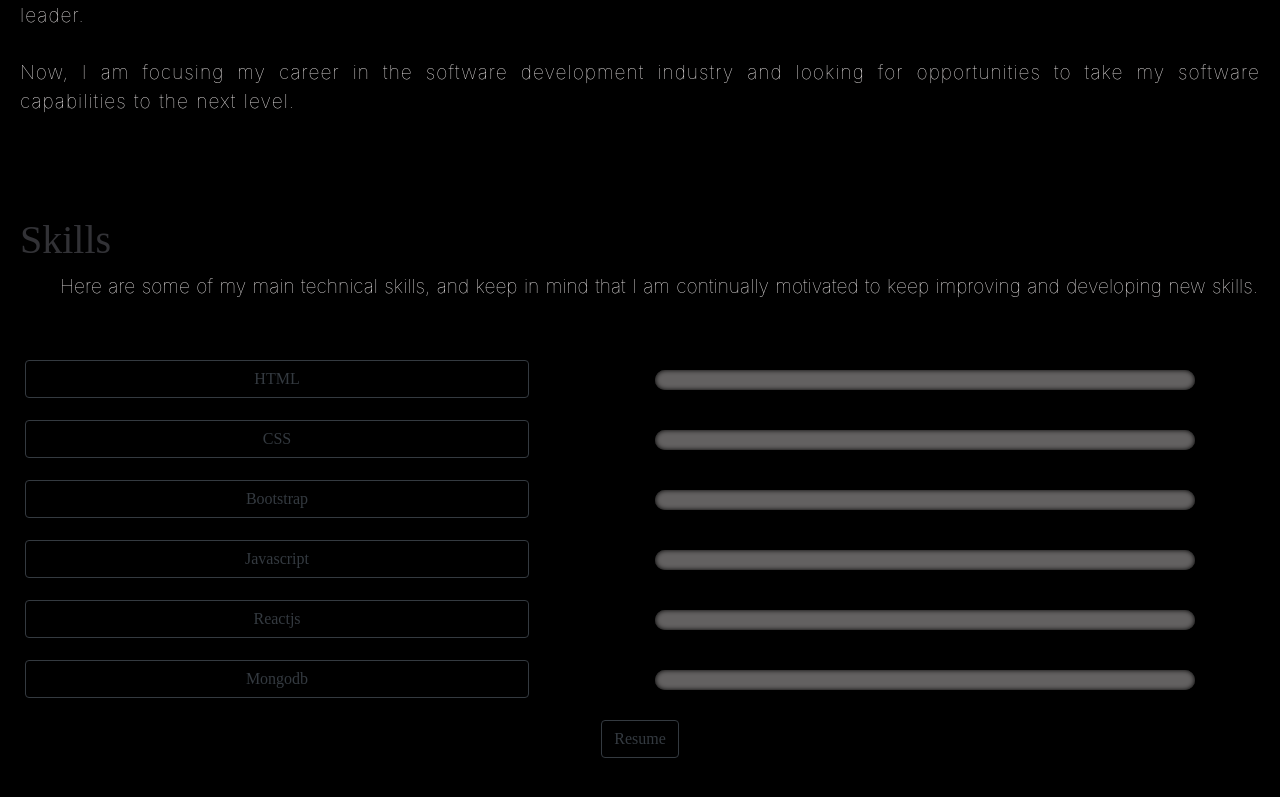
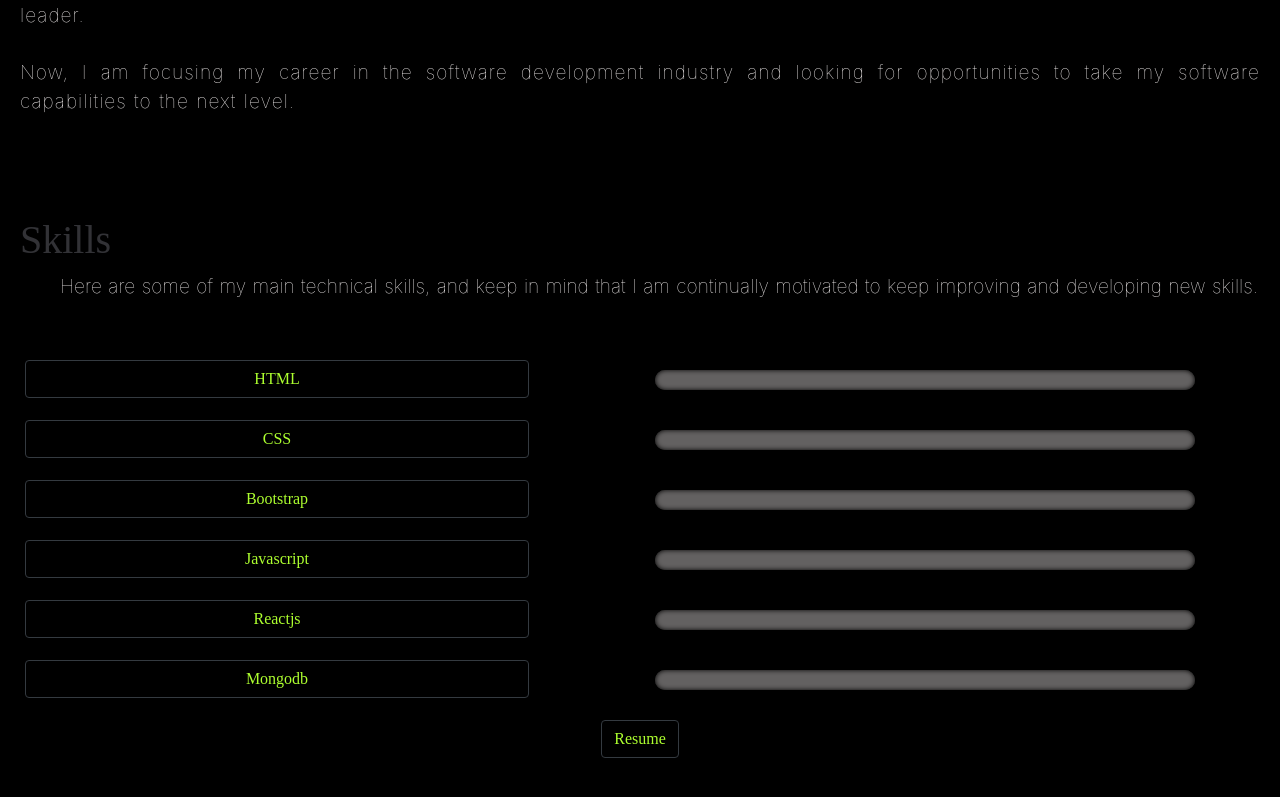
Before and after one commit to robertocandales/React, a React (Create React App) app: page / in a window 1280 px wide. Shown: the part 1032-1829 px from the top of the page. Built offline with nearby package versions, Linux system fonts and the light colour scheme.

Commit message:
Updates 4

```diff
--- a/package.json
+++ b/package.json
@@ -1,5 +1,5 @@
 {
-  "homepage": "https://robertocandales.github.io/React",
+  "homepage": "http://robertocandales.github.io/React",
 
   "name": "todolist",
   "version": "0.1.0",
--- a/src/Styles/skill.css
+++ b/src/Styles/skill.css
@@ -30,6 +30,10 @@
   float: right;
   position: absolute;
   width: 80%;
+  color: greenyellow;
+}
+.boton1{
+  color: greenyellow;
 }
 .title {
   color: rgba(151, 151, 163, 0.333);
--- a/src/components/Skill.js
+++ b/src/components/Skill.js
@@ -110,7 +110,7 @@ function Skill() {
       ))}
 
       <div className="resume">
-        <button className="btn btn-outline-dark mb-3" onClick={resume}>
+        <button className="btn btn-outline-dark mb-3 boton1"  onClick={resume}>
           Resume
         </button>
       </div>
```
